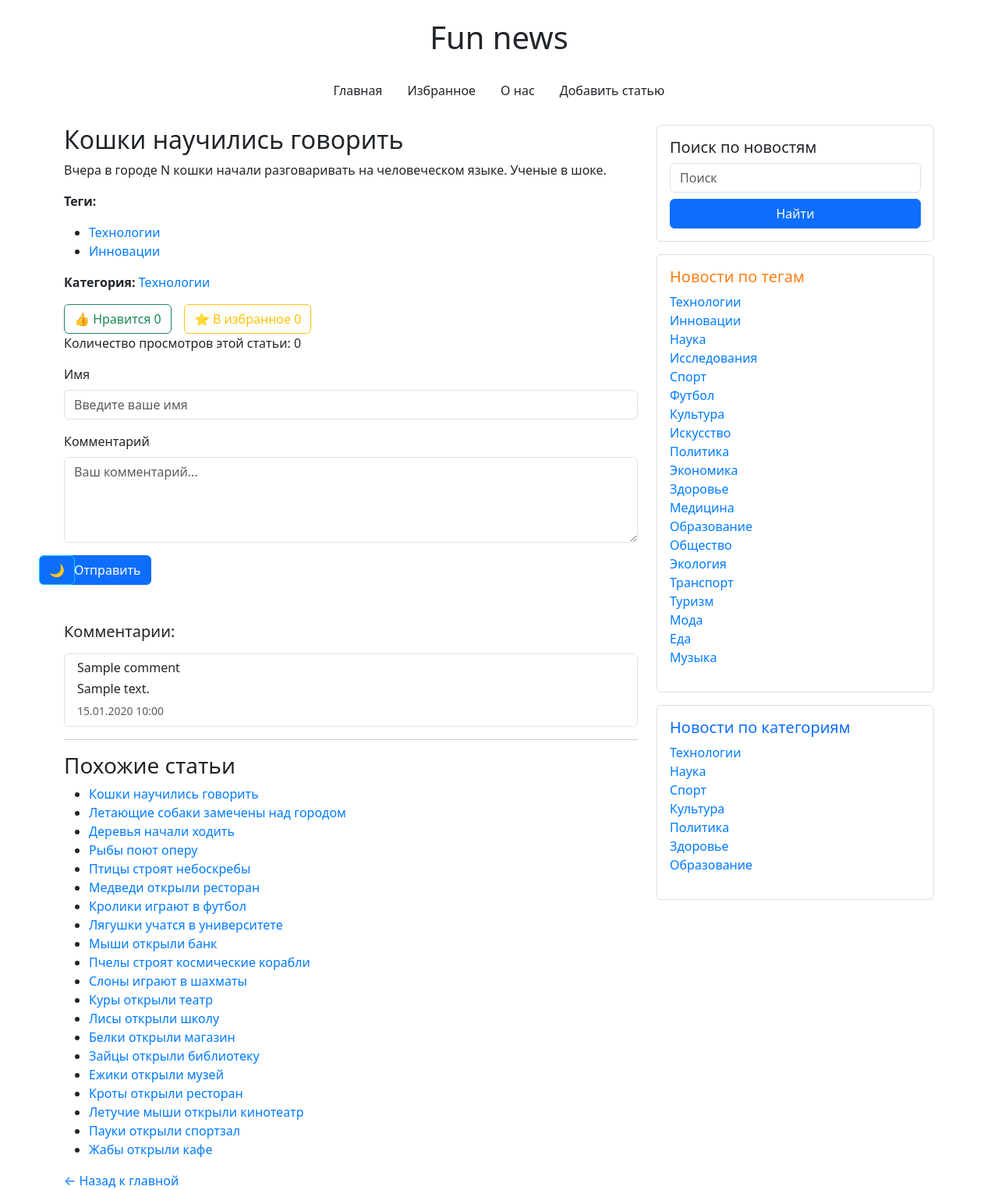
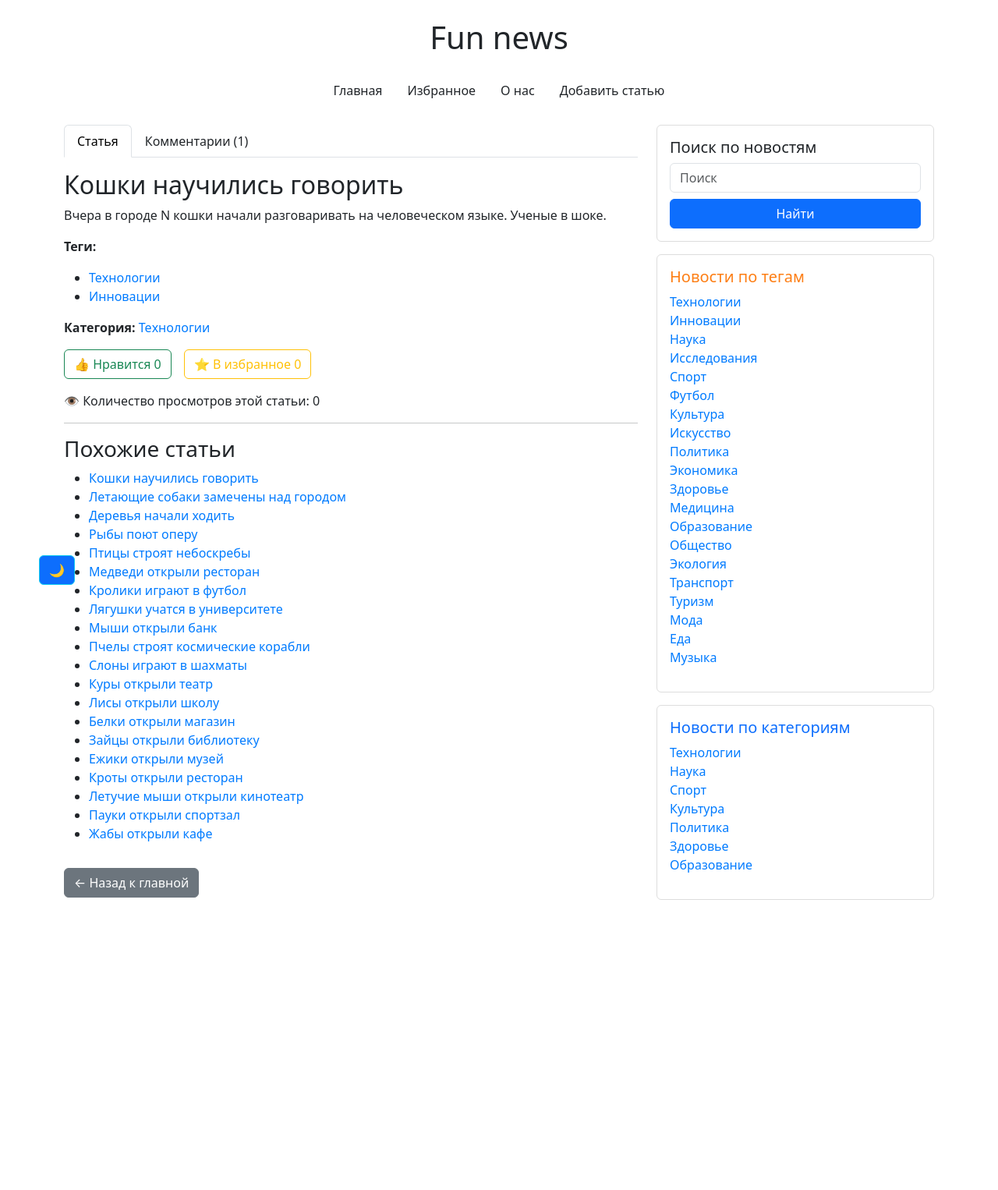
Before and after one commit to p95max/itg1, a Django app: template dj_projects/itg/news/templates/news/article_detail.html in a window 1280 px wide. Shown: the whole page at 78% size. After the commit the page ends 1154 px from the top, so only its background shows below. Run offline with Django 5.2, Linux system fonts and the light colour scheme; data comes from the database, SQL or seed files in the repository; tables that the repository leaves empty hold one stand-in row (values such as "Sample post"); the template is opened without the code that fills it: values that come from a table or form of the project are taken from there, most other values are stand-ins (such as "Sample title", 1, 10 or a date in 2020).

Commit message:
article view page separated on article view tab and tab comments

```diff
--- a/dj_projects/itg/news/templates/news/article_detail.html
+++ b/dj_projects/itg/news/templates/news/article_detail.html
@@ -3,7 +3,27 @@
 {% block title %}{{ article.title }}{% endblock %}
 
 {% block content %}
-<section class="news">
+<section>
+
+  {# Вкладки #}
+  <ul class="nav nav-tabs" id="addArticleTabs" role="tablist">
+    <li class="nav-item" role="presentation">
+      <button class="nav-link active" id="article-tab" data-bs-toggle="tab" data-bs-target="#article" type="button" role="tab">
+        Статья
+      </button>
+    </li>
+    <li class="nav-item" role="presentation">
+      <button class="nav-link" id="comments-tab" data-bs-toggle="tab" data-bs-target="#comments" type="button" role="tab">
+        Комментарии ({{ article.comments.count }})
+      </button>
+    </li>
+  </ul>
+
+  <div class="tab-content mt-3">
+
+    {# Вкладка---------------------------------------- Статья #}
+    <div class="tab-pane fade show active" id="article" role="tabpanel">
+      <div class="news">
         <h2>{{ article.title }}</h2>
         {% if article.image %}
           <img src="{{ article.image.url }}" alt="{{ article.title }}" class="img-fluid mb-3">
@@ -21,7 +41,7 @@
           </ul>
         {% endif %}
 
-    {# Категории #}
+        {# Категория #}
         <p><strong>Категория:</strong>
           {% if article.category %}
             <a href="{% url 'news:news_by_category' article.category.name %}">{{ article.category.name }}</a>
@@ -30,9 +50,8 @@
           {% endif %}
         </p>
 
-    {# Лайки и закладки #}
-    <div class="buttons-container d-flex gap-3">
-        {# Лайк #}
+        {# Лайки и избранное #}
+        <div class="buttons-container d-flex gap-3 mb-3">
           <form id="like-form-{{ article.id }}" data-article-id="{{ article.id }}">
             {% csrf_token %}
             <button type="button" class="btn {% if request.META.REMOTE_ADDR in liked_ips %}btn-success{% else %}btn-outline-success{% endif %}" id="like-btn-{{ article.id }}">
@@ -40,33 +59,36 @@
             </button>
           </form>
 
-        {# Закладки #}
           <form id="favourite-form-{{ article.id }}" data-article-id="{{ article.id }}">
             {% csrf_token %}
-                <button type="button" class="btn {% if request.META.REMOTE_ADDR in favourite_ips %}btn-warning
-                {% else %}btn-outline-warning{% endif %}" id="favourite-btn-{{ article.id }}">
+            <button type="button" class="btn {% if request.META.REMOTE_ADDR in favourite_ips %}btn-warning{% else %}btn-outline-warning{% endif %}" id="favourite-btn-{{ article.id }}">
               ⭐ В избранное <span id="favourite-count-{{ article.id }}">{{ article.favourites_count }}</span>
             </button>
           </form>
         </div>
 
-    <p>Количество просмотров этой статьи: {{ article.views }}</p>
+        <p>👁 Количество просмотров этой статьи: {{ article.views }}</p>
 
-    {# Комментарии #}
-    <form method="post" class="mb-4">
-        {% csrf_token %}
-        <div class="mb-3">
-            <label for="name" class="form-label">Имя</label>
-            <input type="text" class="form-control" id="name" name="name" placeholder="Введите ваше имя" required>
+        <hr>
+        <h3>Похожие статьи</h3>
+        <ul>
+          {% for sim in similar_articles %}
+            <li>
+              <a href="{% url 'news:article_detail' slug=sim.slug %}">{{ sim.title }}</a>
+            </li>
+          {% empty %}
+            <p>Похожие статьи не найдены.</p>
+          {% endfor %}
+        </ul>
+
+        <a class="btn btn-secondary mt-3" href="{% url 'news:catalog' %}">← Назад к главной</a>
       </div>
-        <div class="mb-3">
-            <label for="text" class="form-label">Комментарий</label>
-            <textarea class="form-control" id="text" name="text" rows="4" placeholder="Ваш комментарий..." required></textarea>
     </div>
-        <button type="submit" class="btn btn-primary">Отправить</button>
-    </form>
 
-    <h5 class="mt-5 mb-3">Комментарии:</h5>
+    {# Вкладка -------------------------------- Комментарии #}
+    <div class="tab-pane fade" id="comments" role="tabpanel">
+
+        <h5 class="mt-5 mb-3">💬 Комментарии:</h5>
       {% if article.comments.all %}
         <div class="list-group">
           {% for comment in article.comments.all %}
@@ -81,21 +103,22 @@
         <p>Пока нет комментариев.</p>
       {% endif %}
 
-{#    Похожие статьи#}
-    <hr>
-    <h3>Похожие статьи</h3>
-    <ul>
-      {% for sim in similar_articles %}
-        <li>
-          <a href="{% url 'news:article_detail' slug=sim.slug %}">
-            {{ sim.title }}
-          </a>
-        </li>
-      {% empty %}
-        <p>Похожие статьи не найдены.</p>
-      {% endfor %}
-    </ul>
+      <form method="post" class="mb-4 mt-3">
+        {% csrf_token %}
+        <div class="mb-3">
+          <label for="name" class="form-label">Имя</label>
+          <input type="text" class="form-control" id="name" name="name" placeholder="Введите ваше имя" required>
+        </div>
+        <div class="mb-3">
+          <label for="text" class="form-label">Комментарий</label>
+          <textarea class="form-control" id="text" name="text" rows="4" placeholder="Ваш комментарий..." required></textarea>
+        </div>
+        <button type="submit" class="btn btn-primary">Отправить</button>
+      </form>
 
-    <a class="backlink" href="{% url 'news:catalog' %}">← Назад к главной</a>
+    </div>
+
+  </div>
+
 </section>
 {% endblock %}
--- a/dj_projects/itg/news/templates/news/base.html
+++ b/dj_projects/itg/news/templates/news/base.html
@@ -83,6 +83,7 @@
         </aside>
     </div>
 </div>
+
 {% block extra_scripts %}
     <!-- Bootstrap -->
 <script src="https://cdn.jsdelivr.net/npm/bootstrap@5.3.0/dist/js/bootstrap.bundle.min.js"></script>
```
Lines whose indentation alone changed are shown as unchanged.
